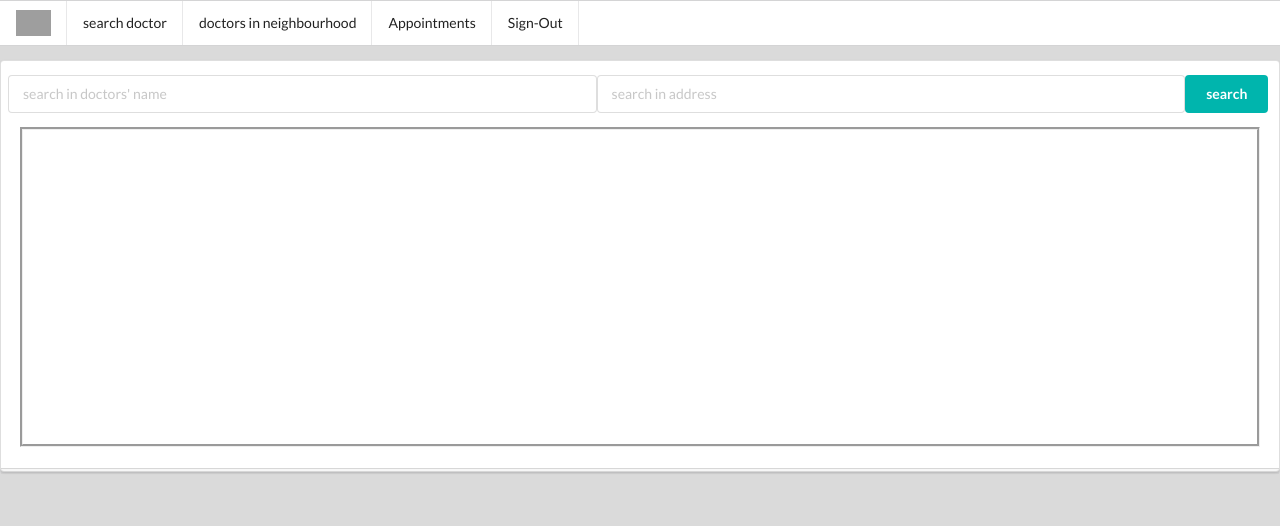
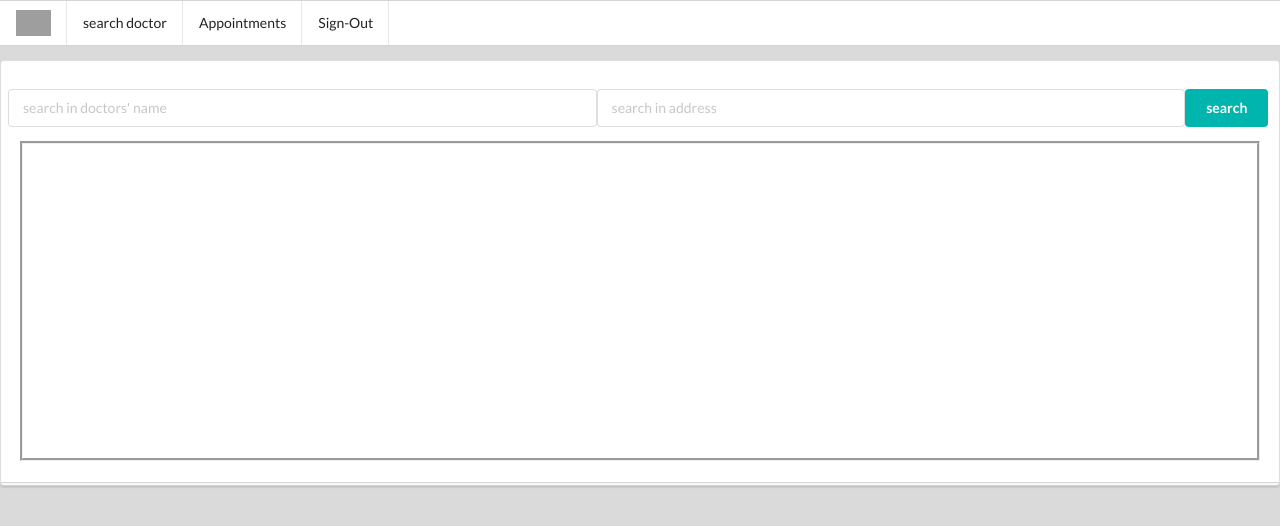
Before and after one commit to sadjad-tavakoli/medwatch, a Django app: template member/templates/member/search_in_doctors.html in a window 1280 px wide. Shown: the top 526 px of the page. Run offline with Django 3.2, Linux system fonts and the light colour scheme; the template is opened without the code that fills it, so the values that code supplies are empty; grey boxes are pictures that could not be loaded.

Commit message:
az ghabl

```diff
--- a/med_watch/templates/base/base_member.html
+++ b/med_watch/templates/base/base_member.html
@@ -5,7 +5,7 @@
         <img src="{% static request.access_level.member.image_url %}">
     </div>
     <a href="{% url 'members:patient:search-in-dr' %}" class="item">search doctor</a>
-    <a href="{% url 'members:patient:dr-in-neighbourhood' %}" class="item">doctors in neighbourhood</a>
+{#    <a href="{% url 'members:patient:dr-in-neighbourhood' %}" class="item">doctors in neighbourhood</a>#}
     <a class="item" href="{% url 'members:patient:appointment-list' %}">Appointments</a>
     <a href="{% url 'members:logout' %}" class="item">Sign-Out</a>
 {% endblock %}
--- a/member/templates/member/search_in_doctors.html
+++ b/member/templates/member/search_in_doctors.html
@@ -8,6 +8,9 @@
         <form class="ui form" action="" method="post" novalidate>
             {% csrf_token %}
             <div class="two fields">
+
+            </div>
+            <div class="three fields">
 
                 <input name="name_search" type="text" placeholder="search in doctors' name"
                 > </input>
@@ -25,7 +28,8 @@
                     <div class="item">
 
                         <a class="ui tiny image" id="{{ d.pk }}" href="/doctors/{{ d.pk }}">
-                            <img style="width: 70px; height: 70px; border-radius: 50%" src="{{ object.doctor.image_url }}">
+                            <img style="width: 70px; height: 70px; border-radius: 50%"
+                                 src="{{ object.doctor.image_url }}">
                         </a>
                         <div class="content">
                             <div class="header">{{ d.first_name }} {{ d.last_name }}</div>
```
Also changed, not shown: db.sqlite3.
